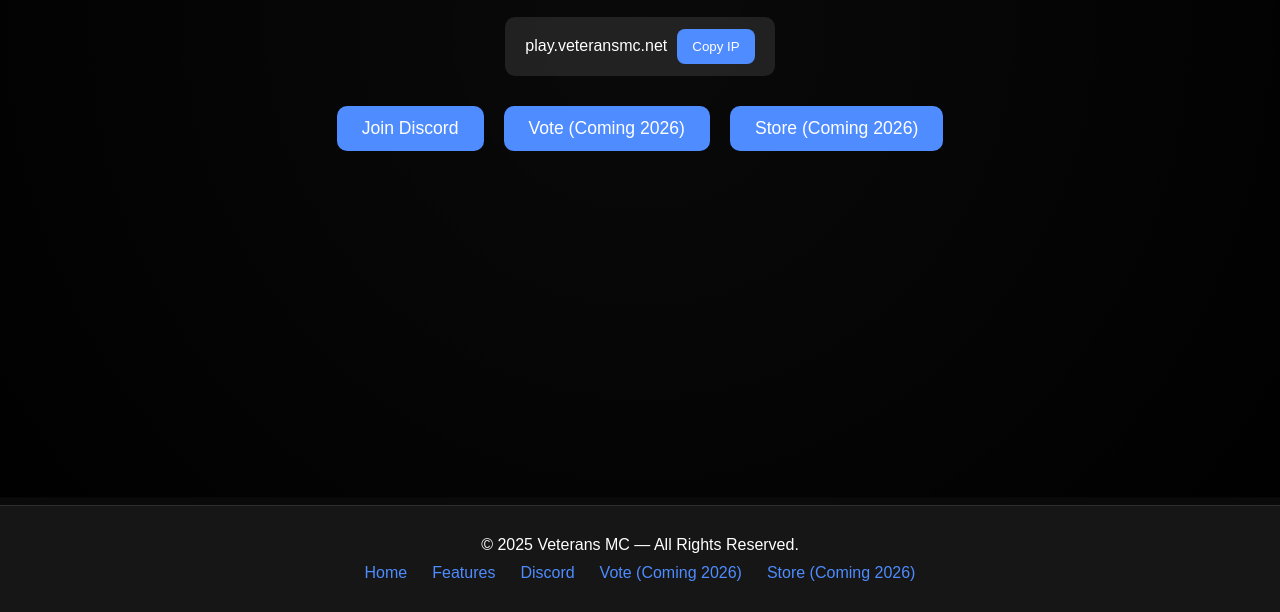
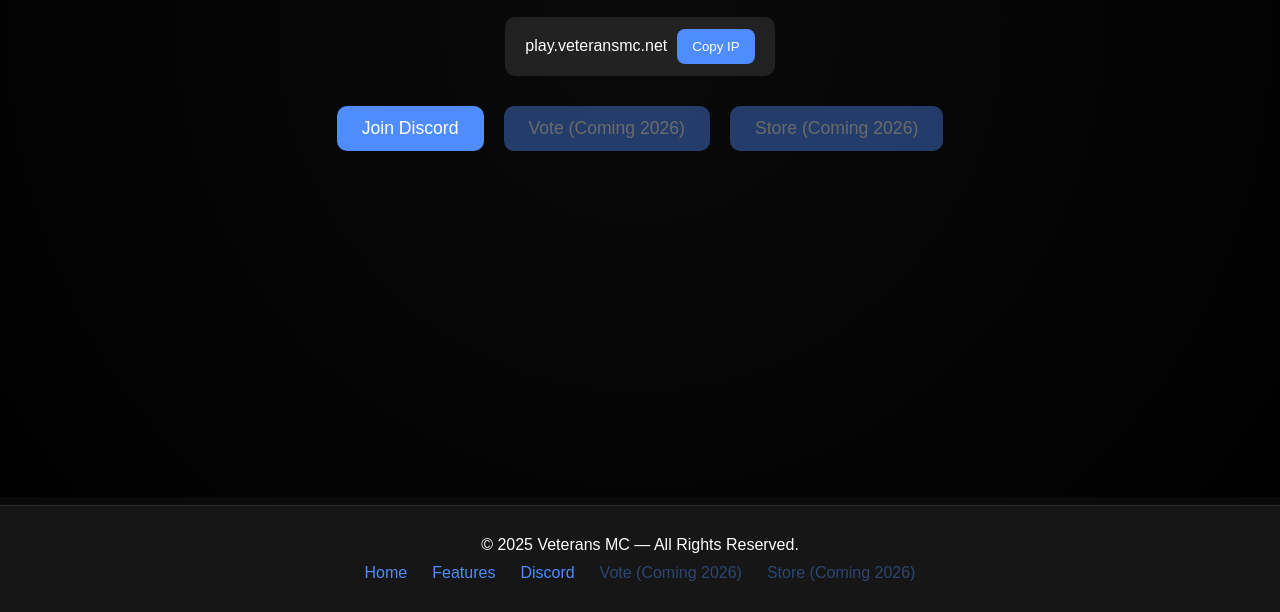
Before and after one commit to MaxYT5184/Veterans-MC-Website, a plain HTML site: page index.html in a window 1280 px wide. Shown: the part 375-987 px from the top of the page. Drawn offline with Linux system fonts and the light colour scheme.

Commit message:
Add disabled class for styling non-interactive elements

```diff
--- a/assets/css/style.css
+++ b/assets/css/style.css
@@ -190,3 +190,9 @@ body {
 .footer-links a:hover {
     text-decoration: underline;
 }
+
+.disabled {
+    pointer-events: none;
+    opacity: 0.4;
+    cursor: not-allowed;
+}
```
